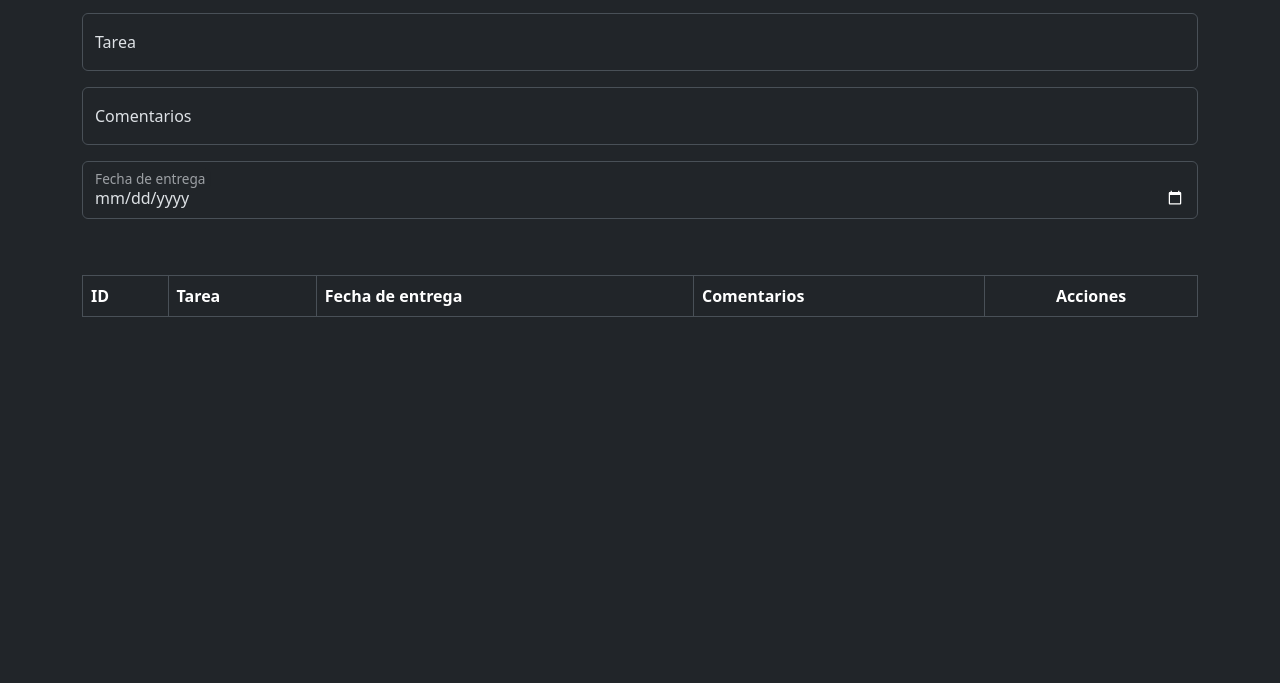
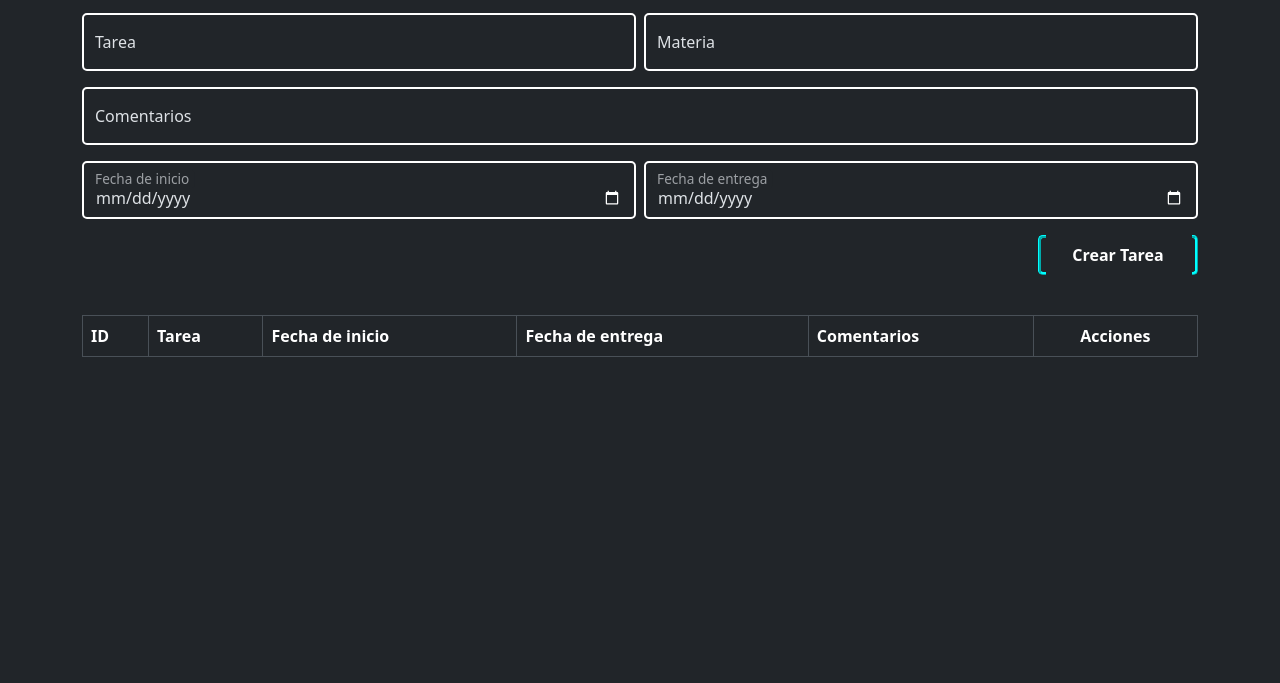
Before and after one commit to Polisio/CRUD_listadoDeTareas, a plain HTML site: page index.html in a window 1280 px wide. Shown: the part 117-800 px from the top of the page. Drawn offline with nearby package versions, Linux system fonts and the light colour scheme.

Commit message:
forms-botones

```diff
--- a/assets/css/styles.css
+++ b/assets/css/styles.css
@@ -5,3 +5,72 @@
 	-moz-box-sizing: border-box;
     box-sizing: border-box;
 }
+
+
+
+.input {
+    background-color: #212529;
+    max-width: 100%;
+    height: 40px;
+    padding: 10px;
+    /* text-align: center; */
+    border: 2px solid white;
+    border-radius: 5px;
+    /* box-shadow: 3px 3px 2px rgb(249, 255, 85); */
+}
+
+.input:focus {
+    color: rgb(0, 255, 255);
+    background-color: #212529;
+    outline-color: rgb(0, 255, 255);
+    box-shadow: -3px -3px 15px rgb(0, 255, 255);
+    transition: .1s;
+    transition-property: box-shadow;
+}
+
+.buttonCrear {
+    width: 10em;
+    position: relative;
+    height: 2.5em;
+    border: 3px ridge rgb(0, 255, 255);
+    outline: none;
+    background-color: transparent;
+    color: white;
+    transition: 1s;
+    border-radius: 0.3em;
+    font-size: 16px;
+    font-weight: bold;
+}
+
+.buttonCrear::after {
+    content: "";
+    position: absolute;
+    top: -10px;
+    left: 3%;
+    width: 95%;
+    height: 40%;
+    background-color: #212529;
+    transition: 0.5s;
+    transform-origin: center;
+}
+
+.buttonCrear::before {
+    content: "";
+    transform-origin: center;
+    position: absolute;
+    top: 80%;
+    left: 3%;
+    width: 95%;
+    height: 40%;
+    background-color: #212529;
+    transition: 0.5s;
+}
+
+.buttonCrear:hover::before,
+.buttonCrear:hover::after {
+    transform: scale(0)
+}
+
+.buttonCrear:hover {
+    box-shadow: inset 0px 0px 25px rgb(0, 255, 255);
+}
--- a/index.html
+++ b/index.html
@@ -21,39 +21,62 @@
     <!-- Inicia Form -->
     <div class="container">
         <div class="row">
-            <h1>Lista de actividades</h1>
+            <h1>Lista de Tareas</h1>
         </div>
 
-
         <div class="row">
-
             <div class="col-md-12">
                 <form>
                     <div class="form-floating mb-3">
-                        <input type="text" class="form-control" id="userInput" placeholder="Nombre">
+                        <input type="text" class="form-control input" id="userInput" placeholder="Nombre">
                         <label for="userInput">Nombre</label>
                     </div>
+
+                    <div class="row g-2">
+                        <div class="col-md">
+                            <div class="form-floating mb-3">
+                                <input type="text" class="form-control input" id="tarea" placeholder="Tarea">
+                                <label for="tarea">Tarea</label>
+                            </div>
+                        </div>
+                        <div class="col-md">
+                            <div class="form-floating mb-3">
+                                <input type="text" class="form-control input" id="materia" placeholder="Materia">
+                                <label for="materia">Materia</label>
+                            </div>
+                        </div>
+                    </div>
+
                     <div class="form-floating mb-3">
-                        <input type="text" class="form-control" id="tarea" placeholder="Tarea">
-                        <label for="tarea">Tarea</label>
-                    </div>
-                    <div class="form-floating mb-3">
-                        <input type="text" class="form-control" id="coments" placeholder="Comentarios">
+                        <input type="text" class="form-control input" id="coments" placeholder="Comentarios">
                         <label for="coments">Comentarios</label>
                     </div>
-                    <div class="form-floating mb-3">
-                        <input type="date" class="form-control" id="date" placeholder="Fecha de entrega">
-                        <label for="date">Fecha de entrega</label>
+
+                    <div class="row g-2">
+                        <div class="col-md">
+                            <div class="form-floating mb-3">
+                                <input type="date" class="form-control input" id="date" placeholder="Fecha de inicio">
+                                <label for="date">Fecha de inicio</label>
+                            </div>
+                        </div>
+                        <div class="col-md">
+                            <div class="form-floating mb-3">
+                                <input type="date" class="form-control input" id="date1" placeholder="Fecha de entrega">
+                                <label for="date1">Fecha de entrega</label>
+                            </div>
+                        </div>
                     </div>
-
+                    <div class="row">
+                        <div class="col text-end">
+                            <button class="buttonCrear">Crear Tarea</button>
+                        </div>
+                    </div>
                 </form>
-
             </div>
 
             <div class="col-md-12 mt-4">
                 <table class="table table-bordered">
                     <thead id="userActivities">
-
                     </thead>
                 </table>
                 <table class="table table-bordered">
@@ -61,6 +84,7 @@
                         <tr>
                             <th>ID</th>
                             <th>Tarea</th>
+                            <th>Fecha de inicio</th>
                             <th>Fecha de entrega</th>
                             <th>Comentarios</th>
                             <th class="text-center">Acciones</th>
@@ -71,13 +95,6 @@
                 </table>
             </div>
         </div>
-
-
-
-
-
-
-
     </div>
 
 
```
